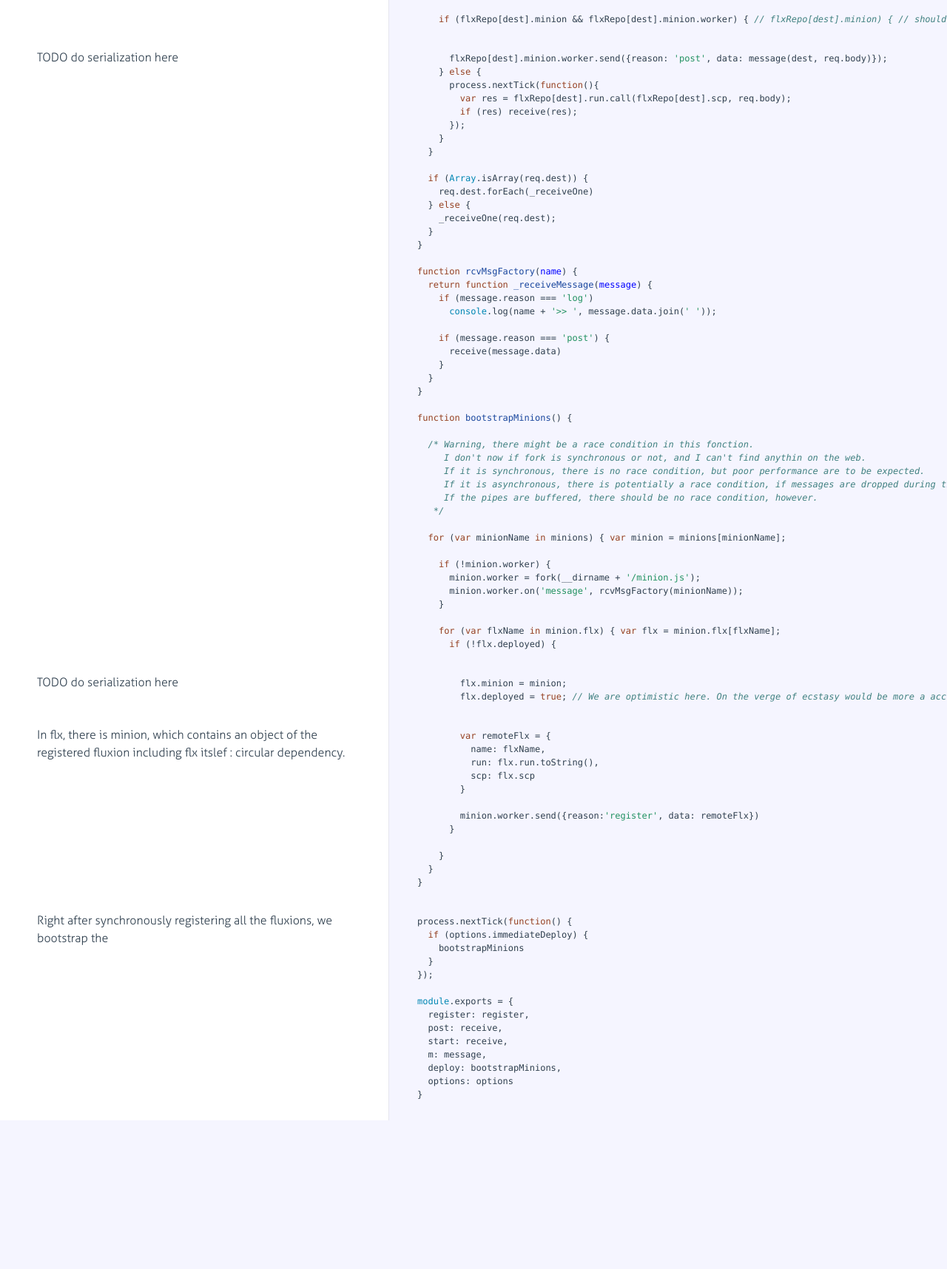
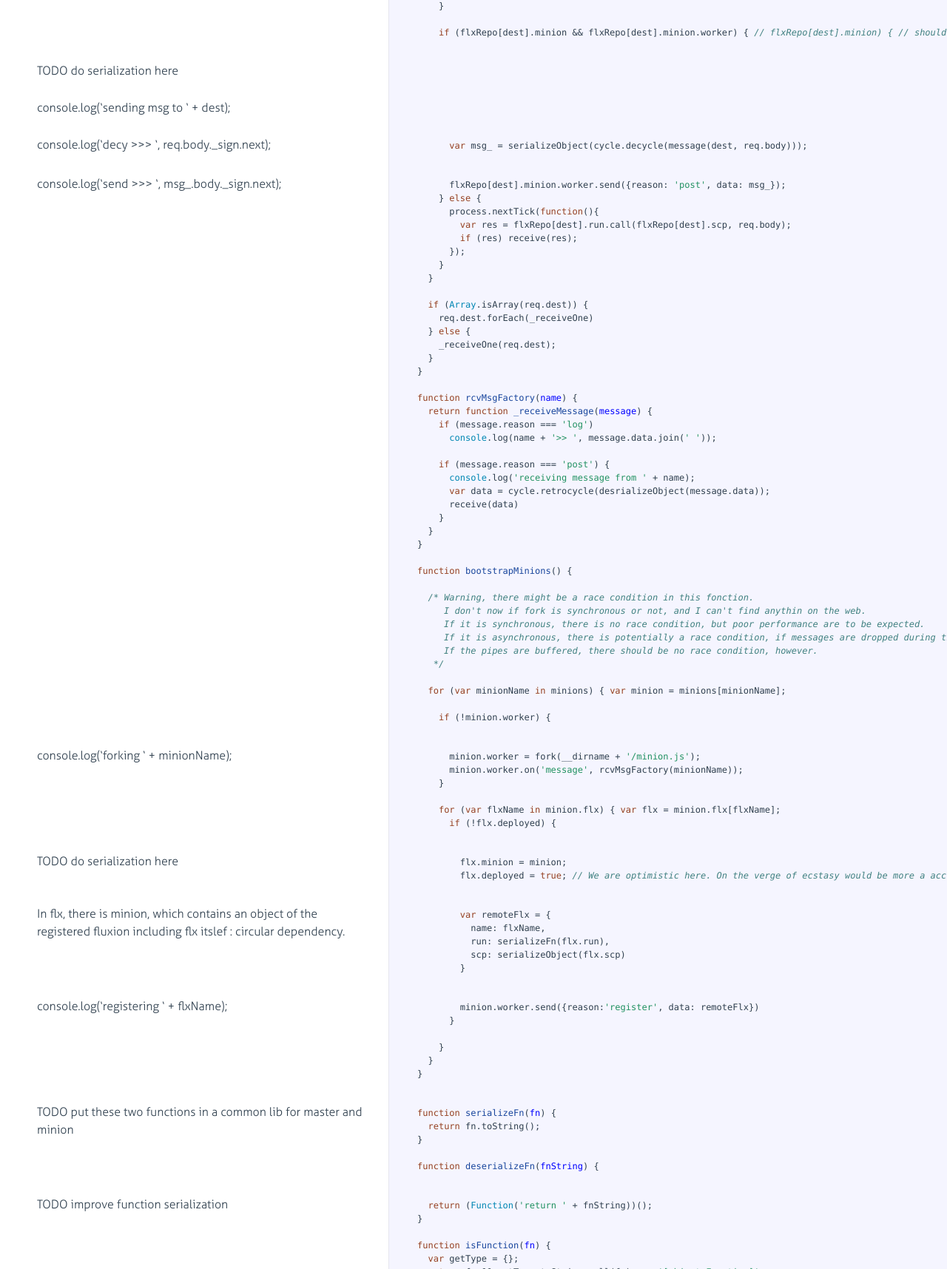
Before and after one commit to etnbrd/flx-lib, a plain HTML site: page index.html in a window 1280 px wide. Shown: the part 1084-2800 px from the top of the page at 74% size. Before the commit the page ends 2599 px from the top, so only its background shows below. Drawn offline with Linux system fonts and the light colour scheme.

Commit message:
publish gh-pages (auto)
branch: master
SHA: 3b6e1a387117360f6672679fb8806de098278c0f
range SHA: 1932eb313996...3b6e1a387117
build id: 138437134
build number: 15

```diff
--- a/index.html
+++ b/index.html
@@ -31,7 +31,8 @@
             </div>
 
             <div class="content"><div class='highlight'><pre><span class="hljs-keyword">var</span> fs = <span class="hljs-built_in">require</span>(<span class="hljs-string">'fs'</span>),
-    fork = <span class="hljs-built_in">require</span>(<span class="hljs-string">'child_process'</span>).fork;
+    fork = <span class="hljs-built_in">require</span>(<span class="hljs-string">'child_process'</span>).fork,
+    cycle = <span class="hljs-built_in">require</span>(<span class="hljs-string">'./cycle'</span>);
 
 <span class="hljs-keyword">var</span> flxRepo = {},
     minions = {},
@@ -40,7 +41,7 @@
       immediateDeploy: <span class="hljs-literal">true</span>, <span class="hljs-comment">// Deploy minions immediatly after initialisation</span>
     };
 
-<span class="hljs-comment">/* <span class="hljs-doctag"><span class="hljs-keyword">TODO</span></span> a fluxion is an entry point for execution distributed over the network.
+<span class="hljs-comment">/* TODO a fluxion is an entry point for execution distributed over the network.
    It makes sense to say that multiple fluxions can share the same heap (but not scope), because they are on the same minion.
    So minions assure the low-level isolation, and fluxion assure the higher-level isolation.
    During the registration phase, the library should gather fluxion by minions, and then creates minions, so that the fluxions can actually share the heap, once deployed remotely.
@@ -112,7 +113,50 @@
 
             </div>
 
-            <div class="content"><div class='highlight'><pre>      flxRepo[dest].minion.worker.send({reason: <span class="hljs-string">'post'</span>, data: message(dest, req.body)});
+        </li>
+
+
+        <li id="section-4">
+            <div class="annotation">
+
+              <div class="pilwrap ">
+                <a class="pilcrow" href="#section-4">&#182;</a>
+              </div>
+              <p>console.log(‘sending msg to ‘ + dest);</p>
+
+            </div>
+
+        </li>
+
+
+        <li id="section-5">
+            <div class="annotation">
+
+              <div class="pilwrap ">
+                <a class="pilcrow" href="#section-5">&#182;</a>
+              </div>
+              <p>console.log(‘decy &gt;&gt;&gt; ‘, req.body._sign.next);</p>
+
+            </div>
+
+            <div class="content"><div class='highlight'><pre>
+      <span class="hljs-keyword">var</span> msg_ = serializeObject(cycle.decycle(message(dest, req.body)));</pre></div></div>
+
+        </li>
+
+
+        <li id="section-6">
+            <div class="annotation">
+
+              <div class="pilwrap ">
+                <a class="pilcrow" href="#section-6">&#182;</a>
+              </div>
+              <p>console.log(‘send &gt;&gt;&gt; ‘, msg_.body._sign.next);</p>
+
+            </div>
+
+            <div class="content"><div class='highlight'><pre>
+      flxRepo[dest].minion.worker.send({reason: <span class="hljs-string">'post'</span>, data: msg_});
     } <span class="hljs-keyword">else</span> {
       process.nextTick(<span class="hljs-function"><span class="hljs-keyword">function</span>(<span class="hljs-params"></span>)</span>{
         <span class="hljs-keyword">var</span> res = flxRepo[dest].run.call(flxRepo[dest].scp, req.body);
@@ -134,7 +178,9 @@
       <span class="hljs-built_in">console</span>.log(name + <span class="hljs-string">'&gt;&gt; '</span>, message.data.join(<span class="hljs-string">' '</span>));
 
     <span class="hljs-keyword">if</span> (message.reason === <span class="hljs-string">'post'</span>) {
-      receive(message.data)
+      <span class="hljs-built_in">console</span>.log(<span class="hljs-string">'receiving message from '</span> + name);
+      <span class="hljs-keyword">var</span> data = cycle.retrocycle(desrializeObject(message.data));
+      receive(data)
     }
   }
 }
@@ -150,7 +196,22 @@
 
   <span class="hljs-keyword">for</span> (<span class="hljs-keyword">var</span> minionName <span class="hljs-keyword">in</span> minions) { <span class="hljs-keyword">var</span> minion = minions[minionName];
 
-    <span class="hljs-keyword">if</span> (!minion.worker) {
+    <span class="hljs-keyword">if</span> (!minion.worker) {</pre></div></div>
+
+        </li>
+
+
+        <li id="section-7">
+            <div class="annotation">
+
+              <div class="pilwrap ">
+                <a class="pilcrow" href="#section-7">&#182;</a>
+              </div>
+              <p>console.log(‘forking ‘ + minionName);</p>
+
+            </div>
+
+            <div class="content"><div class='highlight'><pre>
       minion.worker = fork(__dirname + <span class="hljs-string">'/minion.js'</span>);
       minion.worker.on(<span class="hljs-string">'message'</span>, rcvMsgFactory(minionName));
     }
@@ -161,11 +222,11 @@
         </li>
 
 
-        <li id="section-4">
+        <li id="section-8">
             <div class="annotation">
 
               <div class="pilwrap ">
-                <a class="pilcrow" href="#section-4">&#182;</a>
+                <a class="pilcrow" href="#section-8">&#182;</a>
               </div>
               <p>TODO do serialization here</p>
 
@@ -177,22 +238,37 @@
         </li>
 
 
-        <li id="section-5">
+        <li id="section-9">
             <div class="annotation">
 
               <div class="pilwrap ">
-                <a class="pilcrow" href="#section-5">&#182;</a>
+                <a class="pilcrow" href="#section-9">&#182;</a>
               </div>
               <p>In flx, there is minion, which contains an object of the registered fluxion including flx itslef : circular dependency.</p>
 
             </div>
 
-            <div class="content"><div class='highlight'><pre>        <span class="hljs-keyword">var</span> remoteFlx = {
+            <div class="content"><div class='highlight'><pre>
+        <span class="hljs-keyword">var</span> remoteFlx = {
           name: flxName,
-          run: flx.run.toString(),
-          scp: flx.scp
-        }
+          run: serializeFn(flx.run),
+          scp: serializeObject(flx.scp)
+        }</pre></div></div>
 
+        </li>
+
+
+        <li id="section-10">
+            <div class="annotation">
+
+              <div class="pilwrap ">
+                <a class="pilcrow" href="#section-10">&#182;</a>
+              </div>
+              <p>console.log(‘registering ‘ + flxName);</p>
+
+            </div>
+
+            <div class="content"><div class='highlight'><pre>
         minion.worker.send({reason:<span class="hljs-string">'register'</span>, data: remoteFlx})
       }
 
@@ -203,11 +279,73 @@
         </li>
 
 
-        <li id="section-6">
+        <li id="section-11">
             <div class="annotation">
 
               <div class="pilwrap ">
-                <a class="pilcrow" href="#section-6">&#182;</a>
+                <a class="pilcrow" href="#section-11">&#182;</a>
+              </div>
+              <p>TODO put these two functions in a common lib for master and minion</p>
+
+            </div>
+
+            <div class="content"><div class='highlight'><pre><span class="hljs-function"><span class="hljs-keyword">function</span> <span class="hljs-title">serializeFn</span>(<span class="hljs-params">fn</span>) </span>{
+  <span class="hljs-keyword">return</span> fn.toString();
+}
+
+<span class="hljs-function"><span class="hljs-keyword">function</span> <span class="hljs-title">deserializeFn</span>(<span class="hljs-params">fnString</span>) </span>{</pre></div></div>
+
+        </li>
+
+
+        <li id="section-12">
+            <div class="annotation">
+
+              <div class="pilwrap ">
+                <a class="pilcrow" href="#section-12">&#182;</a>
+              </div>
+              <p>TODO improve function serialization</p>
+
+            </div>
+
+            <div class="content"><div class='highlight'><pre>  <span class="hljs-keyword">return</span> (<span class="hljs-built_in">Function</span>(<span class="hljs-string">'return '</span> + fnString))();
+}
+
+<span class="hljs-function"><span class="hljs-keyword">function</span> <span class="hljs-title">isFunction</span>(<span class="hljs-params">fn</span>) </span>{
+  <span class="hljs-keyword">var</span> getType = {};
+  <span class="hljs-keyword">return</span> fn &amp;&amp; getType.toString.call(fn) === <span class="hljs-string">'[object Function]'</span>;
+}
+
+<span class="hljs-function"><span class="hljs-keyword">function</span> <span class="hljs-title">isObject</span>(<span class="hljs-params">obj</span>) </span>{
+  <span class="hljs-keyword">return</span> obj !== <span class="hljs-literal">null</span> &amp;&amp; <span class="hljs-keyword">typeof</span> obj === <span class="hljs-string">'object'</span>;
+}
+
+<span class="hljs-function"><span class="hljs-keyword">function</span> <span class="hljs-title">isArray</span>(<span class="hljs-params">arr</span>) </span>{
+  <span class="hljs-keyword">return</span> arr &amp;&amp; arr.constructor === <span class="hljs-built_in">Array</span>;
+}
+
+<span class="hljs-function"><span class="hljs-keyword">function</span> <span class="hljs-title">serializeObject</span>(<span class="hljs-params">obj</span>) </span>{
+  <span class="hljs-keyword">for</span> (name <span class="hljs-keyword">in</span> obj) { <span class="hljs-keyword">var</span> value = obj[name];
+    <span class="hljs-keyword">if</span> (isFunction(value)) {
+      obj[name] = {__dryfn: <span class="hljs-literal">true</span>, fn: serializeFn(value)};
+    }
+
+    <span class="hljs-keyword">if</span> (isObject(value)) {
+      obj[name] = serializeObject(value);
+    }
+  }
+
+  <span class="hljs-keyword">return</span> obj;
+}</pre></div></div>
+
+        </li>
+
+
+        <li id="section-13">
+            <div class="annotation">
+
+              <div class="pilwrap ">
+                <a class="pilcrow" href="#section-13">&#182;</a>
               </div>
               <p>Right after synchronously registering all the fluxions, we bootstrap the </p>
 
@@ -215,7 +353,7 @@
 
             <div class="content"><div class='highlight'><pre>process.nextTick(<span class="hljs-function"><span class="hljs-keyword">function</span>(<span class="hljs-params"></span>) </span>{
   <span class="hljs-keyword">if</span> (options.immediateDeploy) {
-    bootstrapMinions
+    bootstrapMinions()
   }
 });
 
@@ -225,7 +363,9 @@
   start: receive,
   m: message,
   deploy: bootstrapMinions,
-  options: options
+  options: options,
+  serializeFn: serializeFn,
+  deserializeFn: deserializeFn,
 }</pre></div></div>
 
         </li>
```
